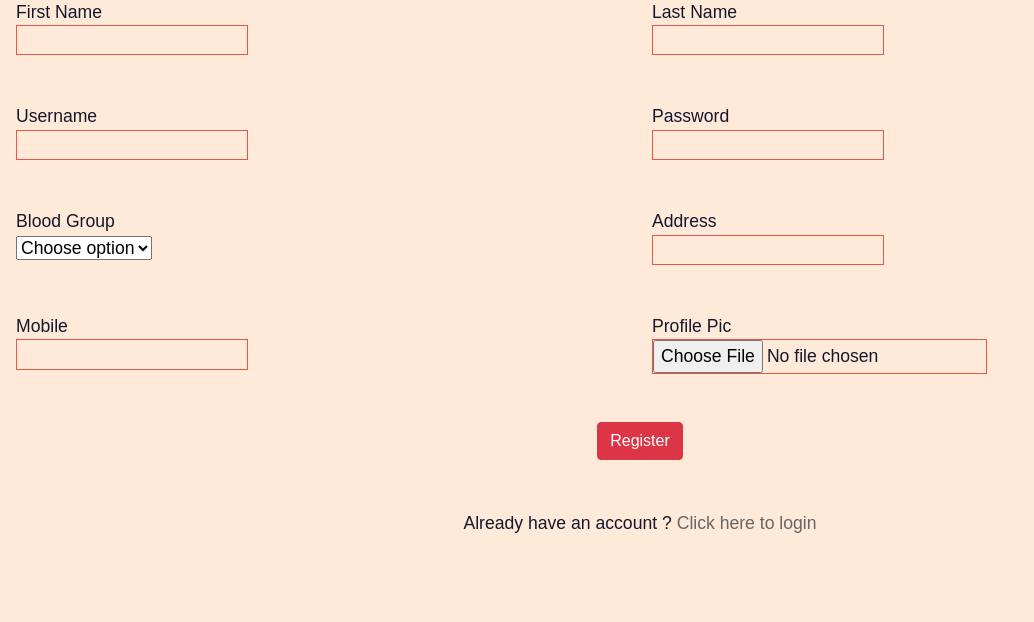
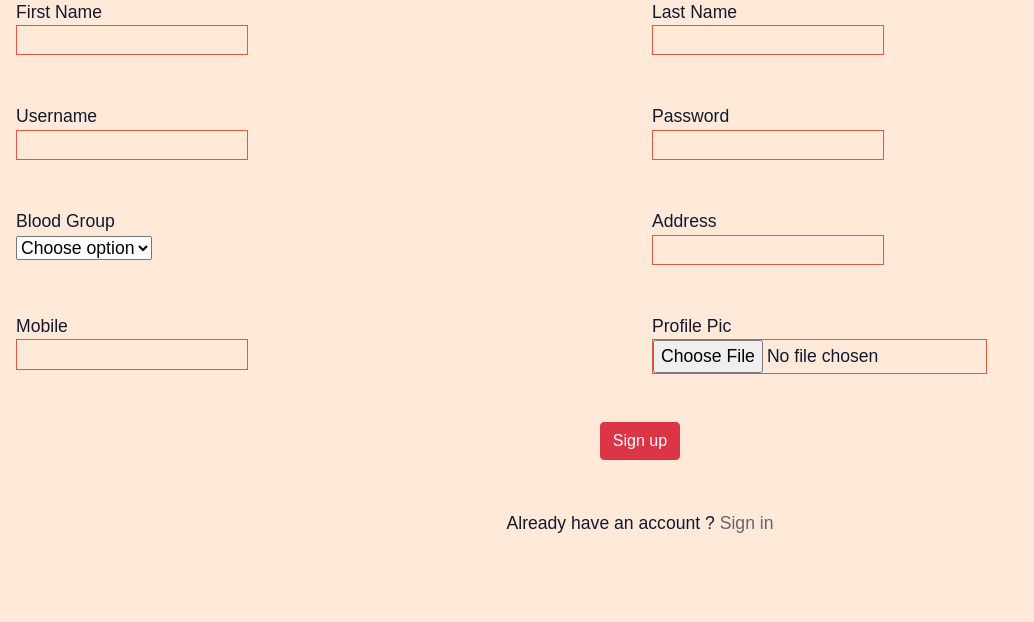
Before and after one commit to Ray0Emma/DjangoBloodBank, a Django app: page /donor/donorsignup in a window 1280 px wide. Shown: the part 351-973 px from the top of the page, without its empty margins (0-1034 px from the left). Run offline with Django 3.2, Linux system fonts and the light colour scheme; some libraries are stand-ins or nearby versions.

Commit message:
fix: fixed donor singup and signin

```diff
--- a/templates/donor/donorlogin.html
+++ b/templates/donor/donorlogin.html
@@ -34,12 +34,12 @@
 
 
                         <div calass="text-center">
-                            <button class="btn btn--radius-2 btn-danger" type="submit">Login</button>
+                            <button class="btn btn--radius-2 btn-primary" type="submit">Login</button>
                         </div>
                     </form>
                     <br>
                     <p class="mt-4" style="text-align: center;">Does not have an account ? <a style="text-decoration: none;"
-                            href="/donor/donorsignup">Click here to register</a></p>
+                            href="/donor/donorsignup">Sign up</a></p>
 
                 </div>
             </div>
--- a/templates/donor/donorsignup.html
+++ b/templates/donor/donorsignup.html
@@ -107,12 +107,12 @@
 
 
                         <div class="text-center">
-                            <button class="btn btn--radius-2 btn-danger" type="submit">Register</button>
+                            <button class="btn btn--radius-2 btn-danger" type="submit">Sign up</button>
                         </div>
                     </form>
                     <br>
                     <p class="mt-4" style="text-align: center;">Already have an account ? <a style="text-decoration: none;"
-                            href="/donor/donorlogin">Click here to login</a></p>
+                            href="/donor/donorlogin">Sign in</a></p>
 
                 </div>
             </div>
```
